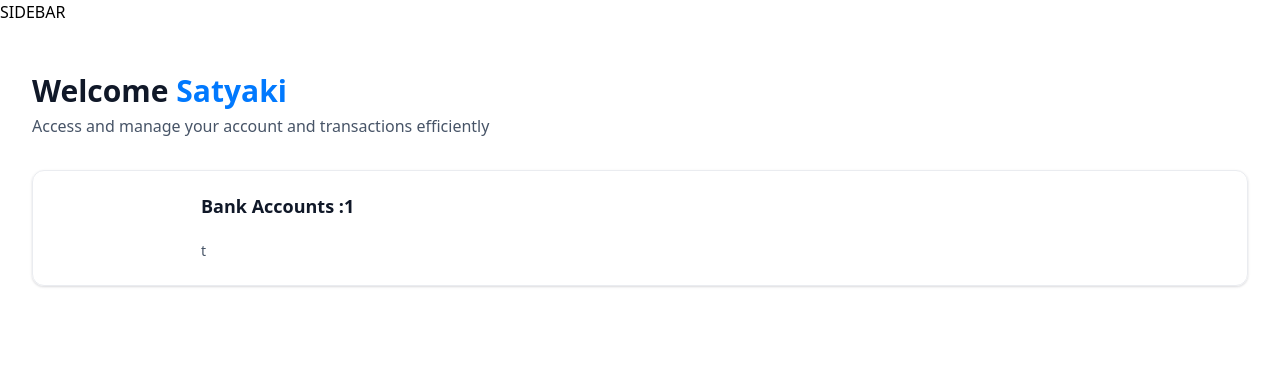
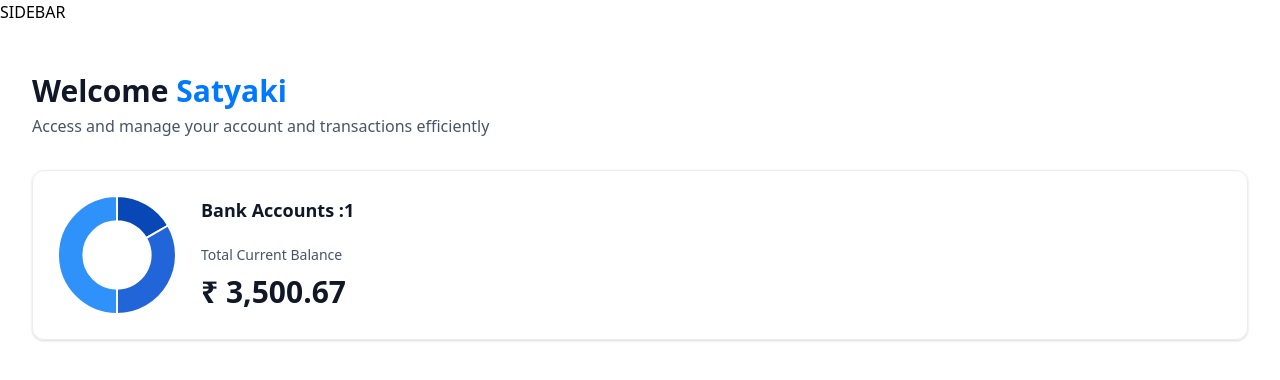
Before and after one commit to SatyakiB7076/BankingApp_Nextjs, a Next.js app: page / in a window 1280 px wide. Shown: the top 380 px of the page. Built offline with nearby package versions, Linux system fonts and the light colour scheme.

Commit message:
add the doughnut chart and countup method in balance section

```diff
--- /dev/null
+++ b/components/AnimatedCounter.tsx
@@ -0,0 +1,17 @@
+'use client';
+import React from 'react'
+import CountUp from 'react-countup';
+
+const AnimatedCounter = ({ amount }: { amount: number }) => {
+    return (
+        <p className='w-full'>
+            <CountUp
+                decimals={2}
+                decimal="."
+                prefix="₹ "
+                end={amount} />
+        </p>
+    )
+}
+
+export default AnimatedCounter
--- /dev/null
+++ b/components/DoughnutChart.tsx
@@ -0,0 +1,32 @@
+"use client";
+import React from "react";
+import { Chart as ChartJS, ArcElement, Tooltip, Legend } from "chart.js";
+import { Doughnut } from "react-chartjs-2";
+
+ChartJS.register(ArcElement, Tooltip, Legend);
+
+const DoughnutChart = ({accounts}:DoughnutChartProps) => {
+    const data={
+        datasets:[
+            {
+                label: 'Banks',
+                data:[1250,2500,3750],
+                backgroundColor: ['#0747b6','#2265d8','#2f91fa']
+            }
+        ],
+        labels: ['Bank1', 'Bank2', 'Bank3']
+    }
+    return <Doughnut data={data}
+    options={{
+        cutout:'57%',
+        plugins:{
+            legend:{
+                display:false
+            }
+        }
+    }}
+    />;
+}
+
+
+export default DoughnutChart
--- a/components/TotalBalanceBox.tsx
+++ b/components/TotalBalanceBox.tsx
@@ -1,17 +1,23 @@
-import React from 'react'
+import AnimatedCounter from './AnimatedCounter'
+import DoughnutChart from './DoughnutChart'
+
 
 const TotalBalanceBox = ({accounts=[],totalBanks,totalCurrentBalance}:TotlaBalanceBoxProps) => {
   return (
     <section className='total-balance' >
       <div className="total-balance-chart">
-
+        <DoughnutChart accounts={accounts}/>
       </div>
       <div className="flex flex-col gap-6">
         <h2 className='header-2'>
             Bank Accounts :{totalBanks}
         </h2>
         <div className='flex-col flex gap-2'>
-            <p className="total-balance-label">t</p>
+            <p className="total-balance-label">Total Current Balance</p>
+            <div className="total-balance-amount flex-center gap-2">
+
+                <AnimatedCounter amount={totalCurrentBalance}/>
+            </div>
         </div>
       </div>
     </section>
--- a/lib/utils.ts
+++ b/lib/utils.ts
@@ -66,9 +66,9 @@
 };
 
 export function formatAmount(amount: number): string {
-  const formatter = new Intl.NumberFormat("en-US", {
+  const formatter = new Intl.NumberFormat("en-IN", {
     style: "currency",
-    currency: "USD",
+    currency: "INR",
     minimumFractionDigits: 2,
   });
 
--- a/package.json
+++ b/package.json
@@ -10,12 +10,15 @@
   },
   "dependencies": {
     "@radix-ui/react-slot": "^1.1.0",
+    "chart.js": "^4.4.4",
     "class-variance-authority": "^0.7.0",
     "clsx": "^2.1.1",
     "lucide-react": "^0.436.0",
     "next": "14.2.7",
     "query-string": "^9.1.0",
     "react": "^18",
+    "react-chartjs-2": "^5.2.0",
+    "react-countup": "^6.5.3",
     "react-dom": "^18",
     "tailwind-merge": "^2.5.2",
     "tailwindcss-animate": "^1.0.7"
```
Also changed, not shown: 1 other file (tests, documents, lock files or other folders).
